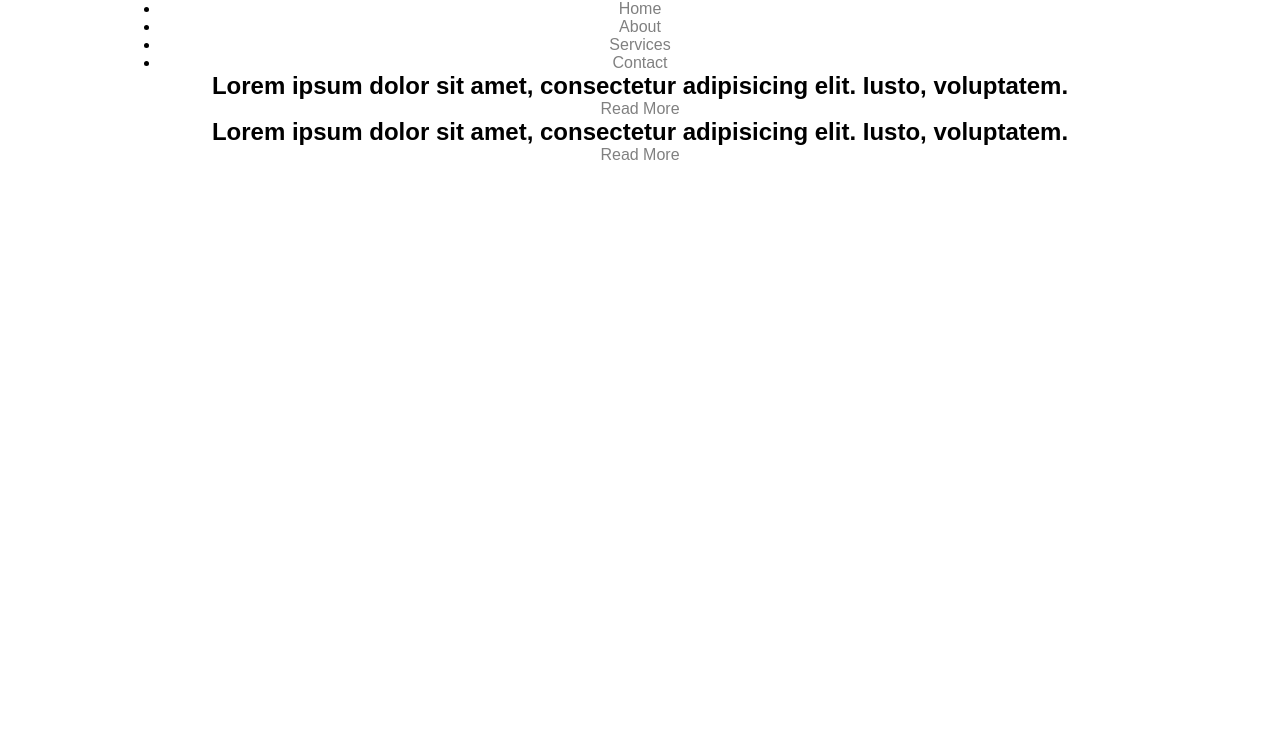
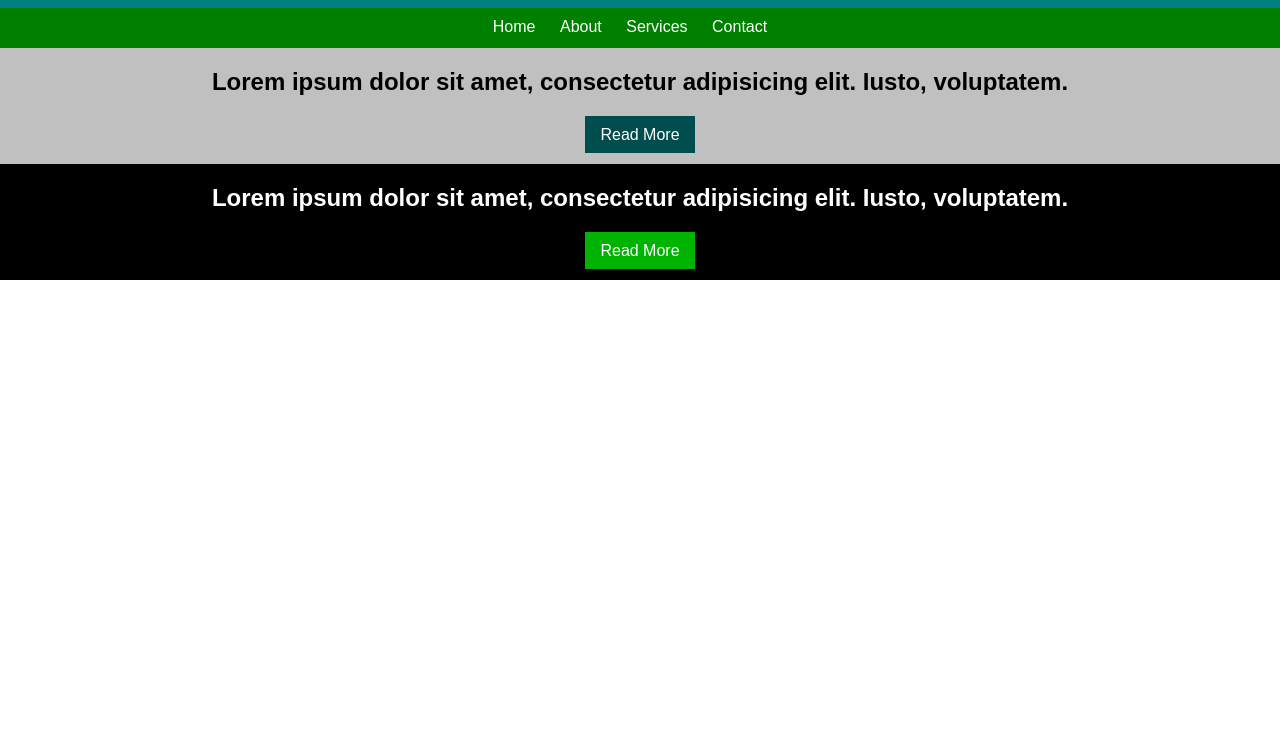
Before and after one commit to rajiv-shankar/Sass_starter_pack, a website: page src/index.html in a window 1280 px wide. Shown: the part 69-800 px from the top of the page. Drawn offline with Linux system fonts and the light colour scheme.

Commit message:
final version

```diff
--- a/gulpfile.js
+++ b/gulpfile.js
@@ -5,7 +5,7 @@ const gulp = require('gulp');
 const browserSync = require('browser-sync').create();
 const sass = require('gulp-sass');
 
-// Task 1: Compile Sass ('sass')  <<< THIS TASK IS NOT RUNNING
+// Task 1: Compile Sass ('sass')
 gulp.task('sass', function(){
   return gulp.src(['src/scss/*.scss'])  // look here for sass files and
     .pipe(sass())
--- /dev/null
+++ b/src/scss/_functions.scss
@@ -0,0 +1,8 @@
+// Functions
+@function set-text-color($color){
+  @if (lightness($color) > 50){
+    @return #000000;
+  } @else {
+    @return #ffffff;
+  }
+}
--- /dev/null
+++ b/src/scss/_variables.scss
@@ -0,0 +1,12 @@
+// Variables
+
+$body-bg: #fff;
+$main-font: 'Arial';
+
+$color-1: teal;         // primary color
+$color-2: green;        // secondary color
+$color-light: silver;
+$color-dark: black;
+
+$container: 960px;
+$section-padding: 20px;
--- a/src/scss/style.scss
+++ b/src/scss/style.scss
@@ -1,19 +1,5 @@
-// variables
-
-$body-bg: #fff;
-$main-font: 'Arial';
-
-$color-1: teal;
-$color-2: green;
-$color-light: silver;
-$color-dark: gray;
-
-$container: 960px;
-
-// Functions
-@function set-text-color(){
-
-}
+@import 'variables';
+@import 'functions';
 
 // reset
 * {
@@ -41,4 +27,68 @@ a {
 header#main-header {
   padding: 1em;
   background: $color-1;
+  color: set-text-color($color-1);
+
+  h1 {
+    font-size: 40px;
+  }
 }
+
+nav#main-nav {
+  background: $color-2;
+  height:40px;
+
+  ul {
+    list-style: none;
+    padding-top: 10px;
+  }
+
+  li {
+    display: inline;
+  }
+
+  a {
+    color: #fff;
+    padding-right: 20px;
+
+    &:hover{
+      color: #ccc;
+    }
+  }
+}
+
+.section {
+  padding: $section-padding;
+
+  h1 {
+    margin-bottom: 30px;
+  }
+}
+
+#section-a {
+  @extend .section;
+  background: $color-light;
+  color: set-text-color($color-light);
+}
+
+#section-b {
+  @extend .section;
+  background: $color-dark;
+  color: set-text-color($color-dark);
+}
+
+.button {
+  padding: 10px 15px;
+}
+
+.button-a {
+  @extend .button;
+  background: darken($color-1, 10%);
+  color: set-text-color($color-1);
+}
+
+.button-b {
+  @extend .button;
+  background: lighten($color-2, 10%);
+  color: set-text-color($color-2);
+}
```
Also changed, not shown: src/index.html (+0 -1 lines), src/css/style.css.
